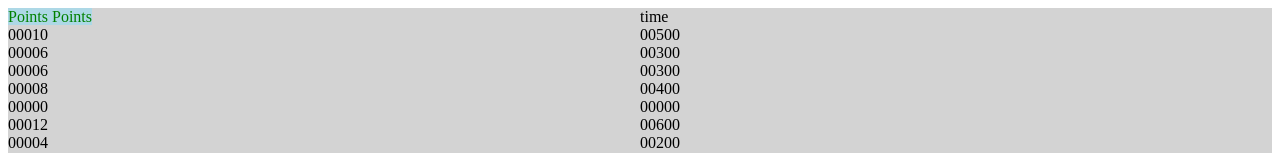
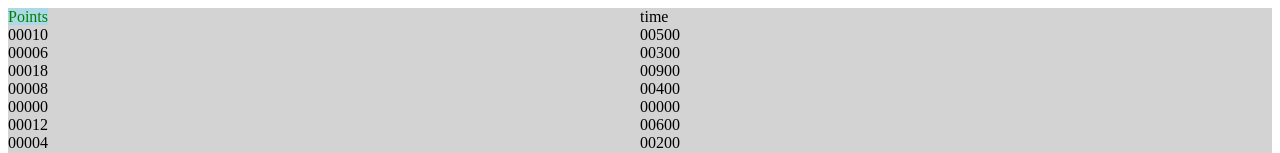
Before and after one commit to ShootingStar91/tabletable, a React (Vite) app: page / in a window 1280 px wide. Shown: the top 153 px of the page. Built offline with nearby package versions, Linux system fonts and the light colour scheme.

Commit message:
Added optional sorting value getter

```diff
--- a/src/App.tsx
+++ b/src/App.tsx
@@ -12,19 +12,20 @@ const columns: Array<ColumnDefinition<DataValue>> = [
           maxWidth: "100px",
         }}
       >
-        Points Points
+        Points
       </span>
     ),
-    getValue: (val: DataValue) => val.points,
+    getValue: (val: DataValue) => val.points.toString().padStart(5, "0"),
+    getSortValue: (val: DataValue) => 1,
     key: "points",
   },
   { title: "time", getValue: (val: DataValue) => val.time, key: "time" },
 ];
 
-type DataValue = { points: string; time: string };
+type DataValue = { points: number; time: string };
 
-const data: Array<DataValue> = [5, 3, 3, 4, 0, 6, 2, 8].map((num) => ({
-  points: (num * 2).toString().padStart(5, "0"),
+const data: Array<DataValue> = [5, 3, 9, 4, 0, 6, 2, 8].map((num) => ({
+  points: num * 2,
   time: (num * 100).toString().padStart(5, "0"),
 }));
 
--- a/src/TableTable/index.tsx
+++ b/src/TableTable/index.tsx
@@ -5,8 +5,9 @@ type CellContent = string | JSX.Element | number;
 
 export type ColumnDefinition<T> = {
   title: CellContent;
+  key: string;
   getValue: (dataVal: T) => CellContent;
-  key: string;
+  getSortValue?: (dataVal: T) => number | string;
 };
 
 export const TableTable = <T,>({
@@ -41,10 +42,16 @@ export const TableTable = <T,>({
     }
     return "";
   };
+  const getSortValue = (col: ColumnDefinition<T>, item: any) => {
+    if (col.getSortValue) {
+      return col.getSortValue(item);
+    }
+    return col.getValue(item);
+  };
   const sortedData = sortMode
     ? orderBy(
         data,
-        (item) => sortMode.col.getValue(item),
+        (item) => getSortValue(sortMode.col, item),
         sortMode?.asc ? "asc" : "desc"
       )
     : data;
@@ -58,7 +65,7 @@ export const TableTable = <T,>({
       style={{
         display: "grid",
         gridTemplateColumns: columns.map((_) => "1fr").join(" "),
-        backgroundColor: "lightgray",
+        backgroundColor: "lightgrey",
       }}
     >
       {columns.map((col) => (
```
